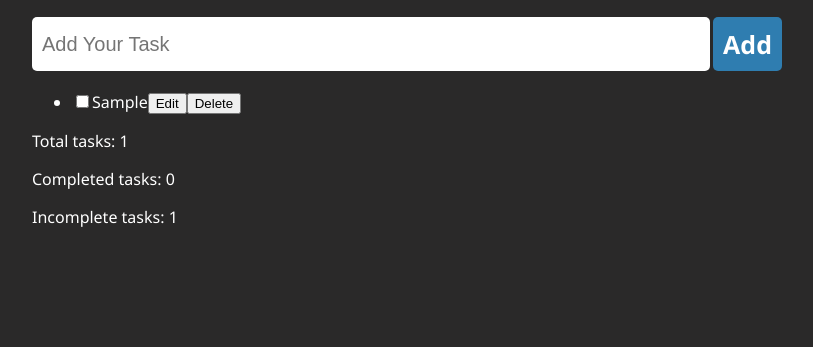
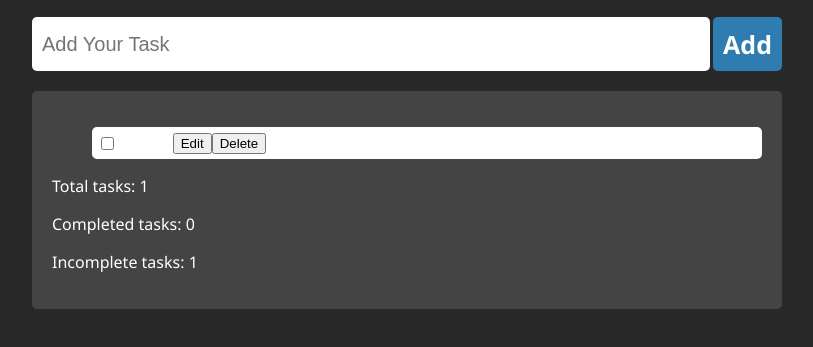
Before and after one commit to PrasangiBandara/To-Do-App, a plain HTML site: page index.html in a window 1280 px wide. Both pictures are taken after typing "Sample" into the empty fields and a click on the button "Add". Shown: the part 95-442 px from the top of the page, without its empty margins (233-1046 px from the left). Drawn offline with Linux system fonts and the light colour scheme.

Commit message:
styling the implemented app..

```diff
--- a/index.css
+++ b/index.css
@@ -46,3 +46,18 @@ body {
   :hover.form button{
     background-color: #9a9595;
   }
+
+  .task {
+    background-color: #444;
+    padding: 20px;
+    border-radius: 5px;
+  }
+
+  .task-item {
+    display: flex;
+    align-items: center;
+    margin-bottom: 10px;
+    padding: 5px;
+    background-color: #fff;
+    border-radius: 5px;
+  }
```
